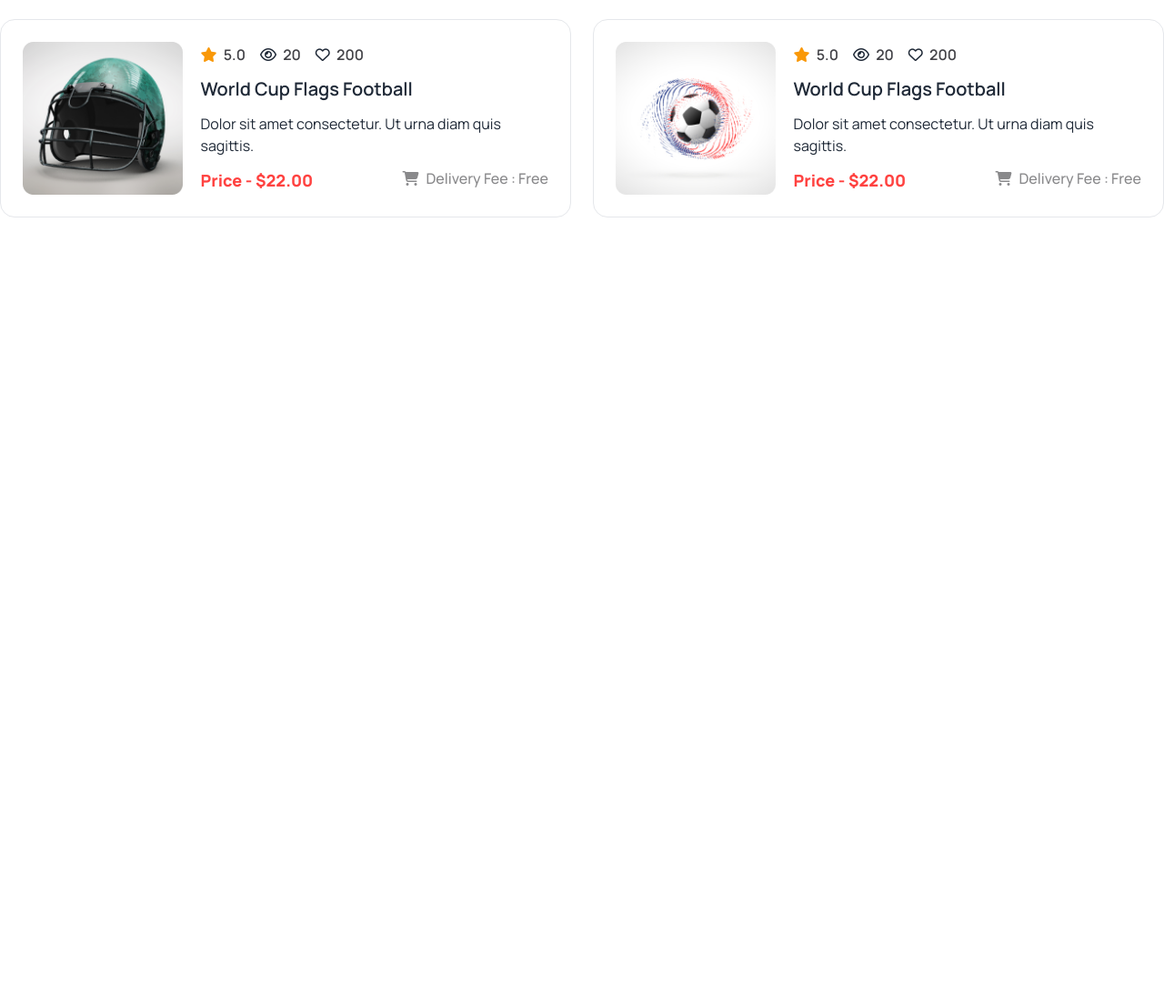
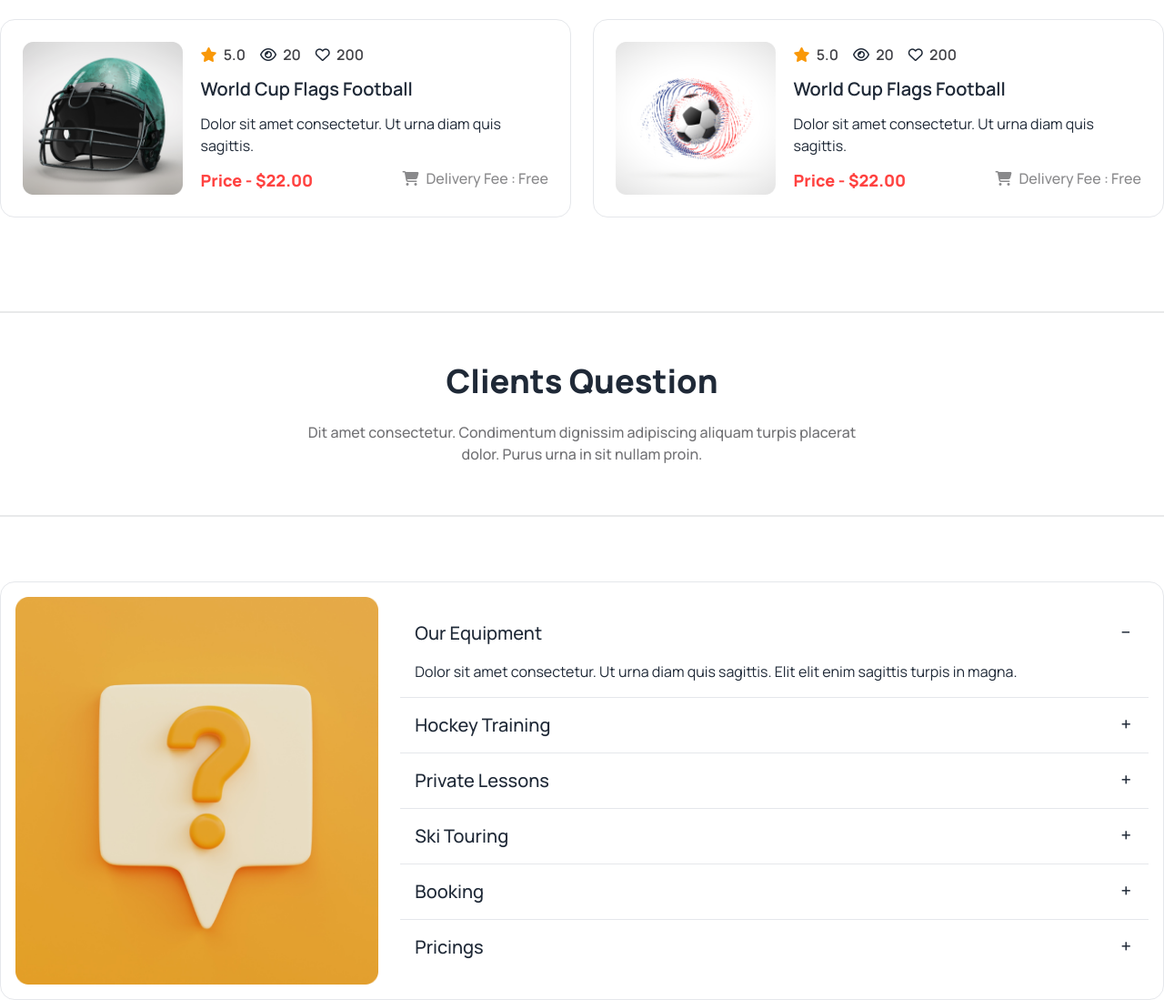
Before and after one commit to rockydey/hockey-assignment, a plain HTML site: page index.html in a window 1280 px wide. Shown: the part 3310-4409 px from the top of the page at 91% size. Before the commit the page ends 3549 px from the top, so only its background shows below. Drawn offline with nearby package versions, Linux system fonts and the light colour scheme.

Commit message:
client question section complete

```diff
--- a/index.html
+++ b/index.html
@@ -316,7 +316,7 @@
             <div
               class="card bg-[rgba(19, 19, 24, 0.50)] shadow-xl image-full h-96">
               <figure>
-                <img class="w-full" src="/assets/Images/2.png" alt="Shoes" />
+                <img class="w-full" src="./assets/Images/2.png" alt="Shoes" />
               </figure>
               <div class="z-10 flex flex-col justify-end p-5 md:p-10 space-y-4">
                 <h2
@@ -339,7 +339,7 @@
             <div
               class="card bg-[rgba(19, 19, 24, 0.50)] shadow-xl image-full h-96">
               <figure>
-                <img class="w-full" src="/assets/Images/3.png" alt="Shoes" />
+                <img class="w-full" src="./assets/Images/3.png" alt="Shoes" />
               </figure>
               <div class="z-10 flex flex-col justify-end p-5 md:p-10 space-y-4">
                 <h2
@@ -362,7 +362,7 @@
             <div
               class="card bg-[rgba(19, 19, 24, 0.50)] shadow-xl image-full col-span-1 lg:col-span-2 h-96">
               <figure>
-                <img class="w-full" src="/assets/Images/4.png" alt="Shoes" />
+                <img class="w-full" src="./assets/Images/4.png" alt="Shoes" />
               </figure>
               <div class="z-10 flex flex-col justify-end p-5 md:p-10 space-y-4">
                 <h2
@@ -621,6 +621,99 @@
           </div>
         </div>
       </section>
+      <!-- Client Question -->
+      <section class="my-16 md:my-20">
+        <div class="flex flex-col w-full">
+          <div class="divider"></div>
+          <div class="text-center my-6 md:my-8">
+            <h2 class="text-2xl md:text-4xl font-extrabold">
+              Clients Question
+            </h2>
+            <p class="text-custom-color3 text-base font-medium mt-6">
+              Dit amet consectetur. Condimentum dignissim adipiscing aliquam
+              turpis placerat <span class="block"></span> dolor. Purus urna in
+              sit nullam proin.
+            </p>
+          </div>
+          <div class="divider"></div>
+          <div
+            class="grid grid-cols-1 lg:grid-cols-3 items-center gap-6 mt-6 md:mt-12 border p-4 md:p8 rounded-2xl">
+            <div class="mx-0 md:mx-auto lg:mx-0">
+              <img class=w-full" src="./assets/Images/11.png" alt="" />
+            </div>
+            <div class="col-span-1 lg:col-span-2">
+              <div class="collapse collapse-plus rounded-none border-b">
+                <input type="radio" name="my-accordion-3" checked="checked" />
+                <div class="collapse-title text-xl font-medium">
+                  Our Equipment
+                </div>
+                <div class="collapse-content">
+                  <p>
+                    Dolor sit amet consectetur. Ut urna diam quis sagittis. Elit
+                    elit enim sagittis turpis in magna.
+                  </p>
+                </div>
+              </div>
+              <div class="collapse collapse-plus rounded-none border-b">
+                <input type="radio" name="my-accordion-3" />
+                <div class="collapse-title text-xl font-medium">
+                  Hockey Training
+                </div>
+                <div class="collapse-content">
+                  <p>
+                    Dolor sit amet consectetur. Ut urna diam quis sagittis. Elit
+                    elit enim sagittis turpis in magna.
+                  </p>
+                </div>
+              </div>
+              <div class="collapse collapse-plus rounded-none border-b">
+                <input type="radio" name="my-accordion-3" />
+                <div class="collapse-title text-xl font-medium">
+                  Private Lessons
+                </div>
+                <div class="collapse-content">
+                  <p>
+                    Dolor sit amet consectetur. Ut urna diam quis sagittis. Elit
+                    elit enim sagittis turpis in magna.
+                  </p>
+                </div>
+              </div>
+              <div class="collapse collapse-plus rounded-none border-b">
+                <input type="radio" name="my-accordion-3" />
+                <div class="collapse-title text-xl font-medium">
+                  Ski Touring
+                </div>
+                <div class="collapse-content">
+                  <p>
+                    Dolor sit amet consectetur. Ut urna diam quis sagittis. Elit
+                    elit enim sagittis turpis in magna.
+                  </p>
+                </div>
+              </div>
+              <div class="collapse collapse-plus rounded-none border-b">
+                <input type="radio" name="my-accordion-3" />
+                <div class="collapse-title text-xl font-medium">Booking</div>
+                <div class="collapse-content">
+                  <p>
+                    Dolor sit amet consectetur. Ut urna diam quis sagittis. Elit
+                    elit enim sagittis turpis in magna.
+                  </p>
+                </div>
+              </div>
+              <div class="collapse collapse-plus rounded-none">
+                <input type="radio" name="my-accordion-3" />
+                <div class="collapse-title text-xl font-medium">Pricings</div>
+                <div class="collapse-content">
+                  <p>
+                    Dolor sit amet consectetur. Ut urna diam quis sagittis. Elit
+                    elit enim sagittis turpis in magna.
+                  </p>
+                </div>
+              </div>
+            </div>
+          </div>
+        </div>
+      </section>
     </main>
 
     <!-- Footer Section -->
```
